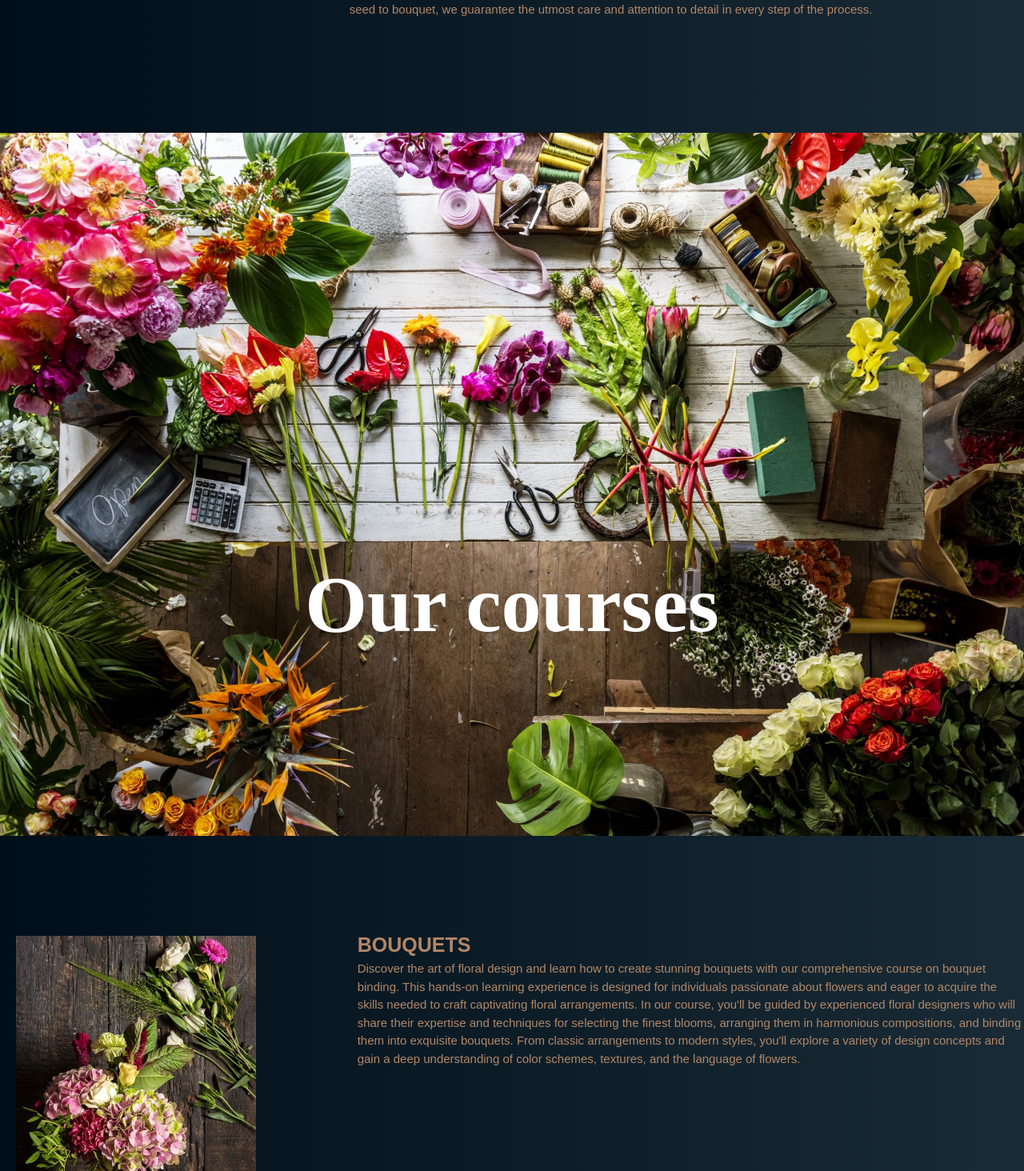
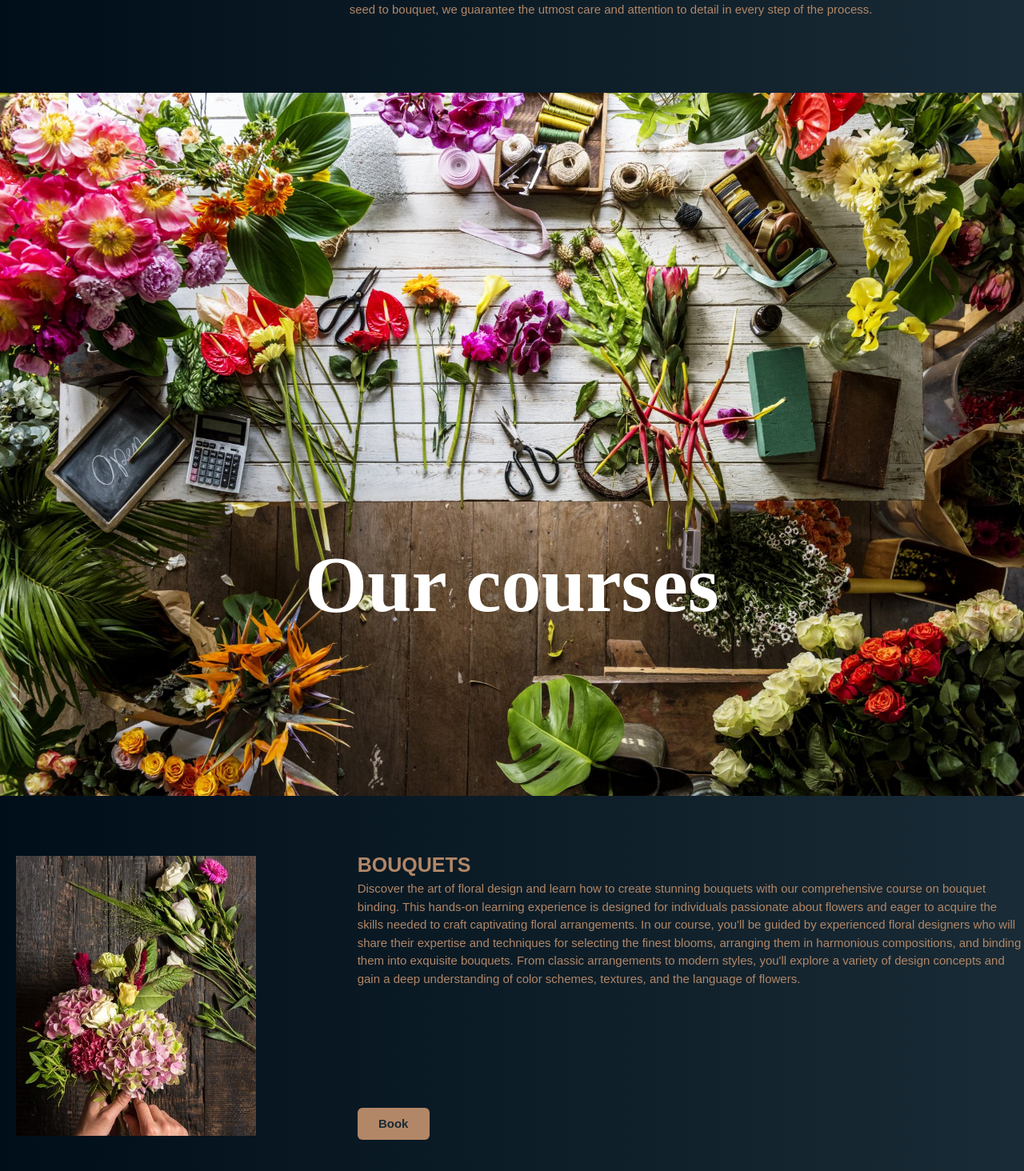
Before and after one commit to JennyWeij/BindingBlooms, a React (Vite) app: page / in a window 1280 px wide. Shown: the part 2786-4250 px from the top of the page at 80% size. Built offline with nearby package versions, Linux system fonts and the light colour scheme.

Commit message:
snyggat till grid

```diff
--- a/src/pages/CoursesPage.tsx
+++ b/src/pages/CoursesPage.tsx
@@ -18,7 +18,7 @@ function CoursesPage() {
               maxWidth: "100vw",
               height: "100%",
               objectFit: "cover",
-              marginTop: "100px",
+              marginTop: "50px",
             }}
           />
           <Box
@@ -38,7 +38,7 @@ function CoursesPage() {
         <Grid
           templateColumns={{ base: "1fr", md: "1fr 2fr" }}
           maxW="100%"
-          mt="100px"
+          mt="50px"
           justifyContent="center"
           bg="linear-gradient(to right, #000E19, #192B36)"
           color="white"
--- a/src/pages/FlowersPage.tsx
+++ b/src/pages/FlowersPage.tsx
@@ -36,7 +36,6 @@ function FlowersPage() {
         {/* GRID */}
         <Grid
           templateColumns={{ base: "1fr", md: "1fr 2fr" }}
-          gap={{ base: 0, md: 0 }}
           maxW="100%"
           bg="linear-gradient(to right, #000E19, #192B36)"
           justifyContent="center"
```
